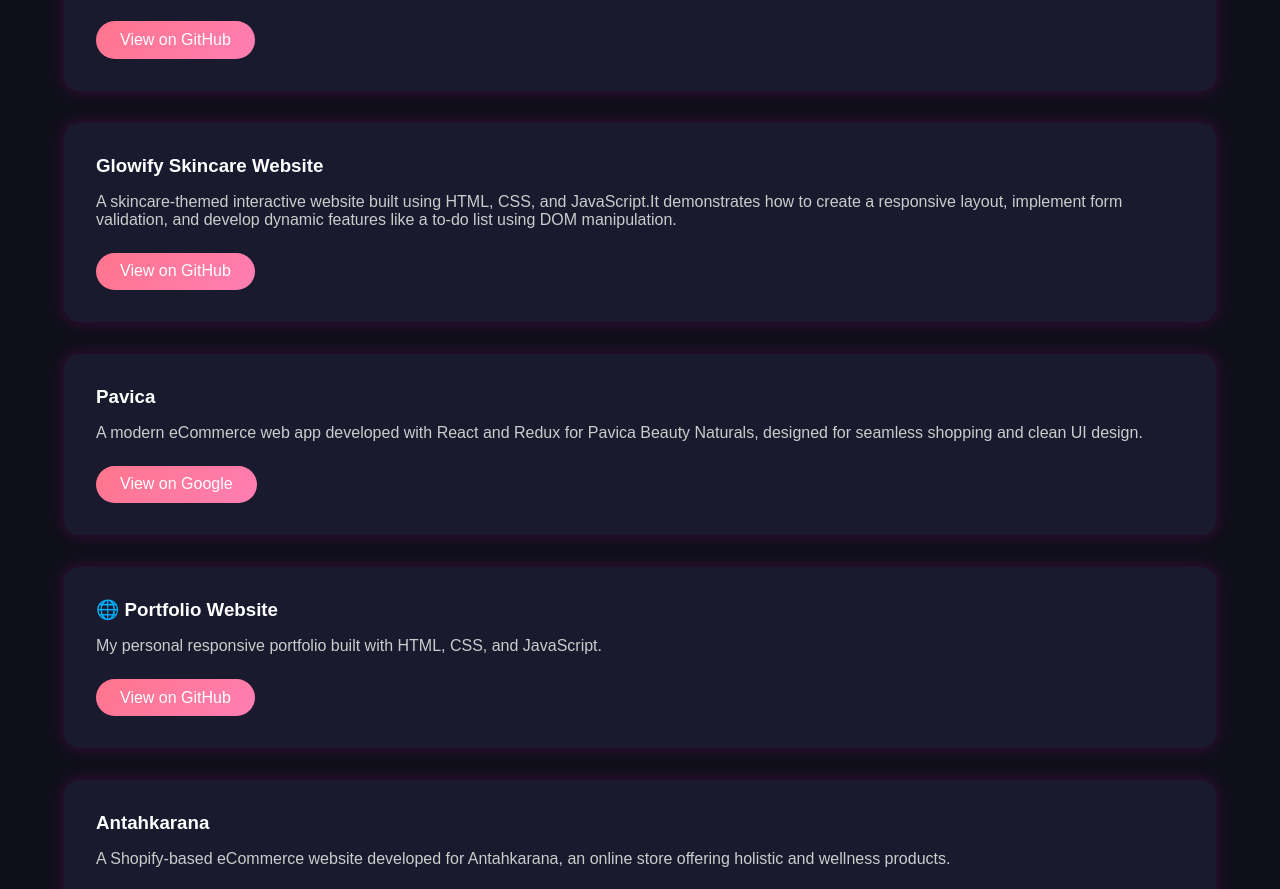
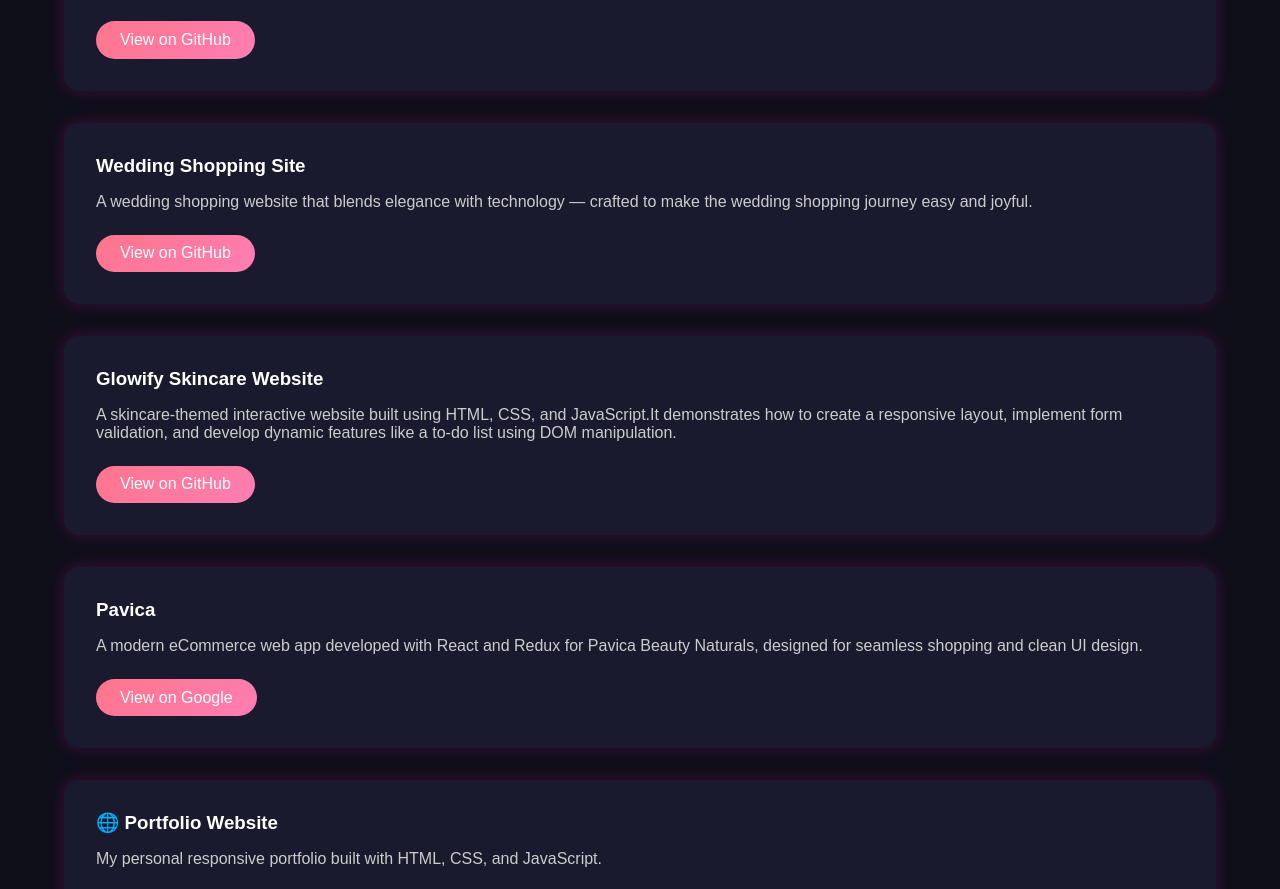
Before and after one commit to ishitaM2mondal/Personal_Portfolio, a plain HTML site: page allproject/index.html in a window 1280 px wide. Shown: the part 800-1689 px from the top of the page. Drawn offline with Linux system fonts and the light colour scheme.

Commit message:
add another project

```diff
--- a/allproject/index.html
+++ b/allproject/index.html
@@ -49,7 +49,12 @@
       <a href="https://github.com/ishitaM2mondal/Music-Player" target="_blank" class="btn">View on GitHub</a>
     </div>
 
-    <!-- Add more GitHub projects here -->
+    <div class="card">
+      <h3>Wedding Shopping Site</h3>
+      <p>A wedding shopping website that blends elegance with technology — crafted to make the wedding shopping journey easy and joyful.</p>
+      <a href=" https://github.com/ishitaM2mondal/Wedding-shopping-site" target="_blank" class="btn">View on GitHub</a>
+    </div>
+
     <div class="card">
       <h3>Glowify Skincare Website</h3>
       <p>A skincare-themed interactive website built using HTML, CSS, and JavaScript.It demonstrates how to create a
```
